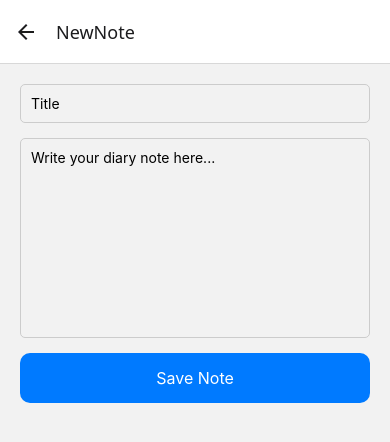
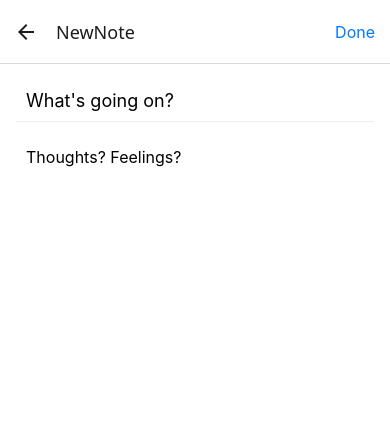
Before and after one commit to LiPinghai/voidnote, a React Native app: screen /NewNote in a window 390 px wide. Shown: the top 442 px of the page. Built offline with nearby package versions, Linux system fonts and the light colour scheme.

Commit message:
Update newnote page style

```diff
--- a/screens/NewNoteScreen.js
+++ b/screens/NewNoteScreen.js
@@ -1,10 +1,9 @@
 import React, { useState } from 'react';
 import { View, TextInput, TouchableOpacity, Text, StyleSheet } from 'react-native';
-import AsyncStorage from '@react-native-async-storage/async-storage';
+import { useAppContext } from '../components/AppContext';
 import uuid from 'react-native-uuid';
-import { useAppContext } from '../components/AppContext';
 
-export default function NewNoteScreen({ navigation, route }) {
+export default function NewNoteScreen({ navigation }) {
   const { selectedDate, addNote } = useAppContext();
 
   const [title, setTitle] = useState('');
@@ -12,8 +11,8 @@ export default function NewNoteScreen({ navigation, route }) {
 
   const saveNote = async () => {
     try {
-      if(!title){
-        return
+      if (!title) {
+        return;
       }
       const newNote = { id: uuid.v4(), title, content, date: selectedDate };
       addNote(newNote);
@@ -23,32 +22,61 @@ export default function NewNoteScreen({ navigation, route }) {
     }
   };
 
+  React.useLayoutEffect(() => {
+    navigation.setOptions({
+      headerRight: () => (
+        <TouchableOpacity onPress={saveNote}>
+          <Text style={styles.doneButtonText}>Done</Text>
+        </TouchableOpacity>
+      ),
+    });
+  }, [navigation, saveNote]);
+
   return (
     <View style={styles.container}>
       <TextInput
-        style={styles.input}
-        placeholder="Title"
+        style={styles.titleInput}
+        placeholder="What's going on?"
         value={title}
         onChangeText={setTitle}
       />
       <TextInput
-        style={[styles.input, styles.contentInput]}
-        placeholder="Write your diary note here..."
+        style={styles.contentInput}
+        placeholder="Thoughts? Feelings?"
         value={content}
         onChangeText={setContent}
         multiline
       />
-      <TouchableOpacity style={styles.button} onPress={saveNote}>
-        <Text style={styles.buttonText}>Save Note</Text>
-      </TouchableOpacity>
     </View>
   );
 }
 
 const styles = StyleSheet.create({
-  container: { flex: 1, padding: 20 },
-  input: { borderWidth: 1, borderColor: '#ccc', padding: 10, marginBottom: 15, borderRadius: 5 },
-  contentInput: { height: 200, textAlignVertical: 'top' },
-  button: { backgroundColor: '#007AFF', padding: 15, borderRadius: 10, alignItems: 'center' },
-  buttonText: { color: '#fff', fontSize: 16 },
+  container: {
+    flex: 1,
+    backgroundColor: '#fff',
+    padding: 16
+  },
+  titleInput: {
+    padding: 10,
+    marginBottom: 15,
+    fontSize: 18,
+    borderBottomWidth: 1,
+    borderColor: '#eee',
+    color: '#000',
+  },
+  contentInput: {
+    flex: 1,
+    textAlignVertical: 'top',
+    padding: 10,
+    fontSize: 16,
+    borderBottomWidth: 1,
+    borderColor: '#eee',
+    color: '#000',
+  },
+  doneButtonText: {
+    color: '#007AFF',
+    fontSize: 16,
+    paddingRight: 15,
+  },
 });
```
